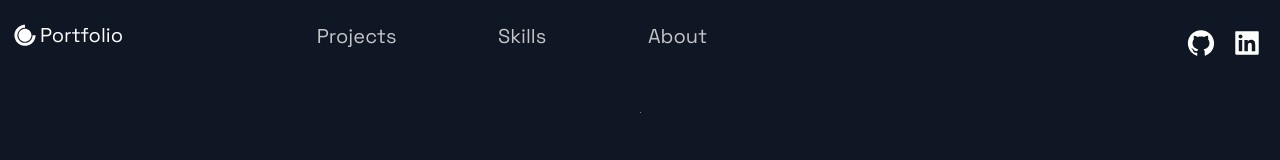
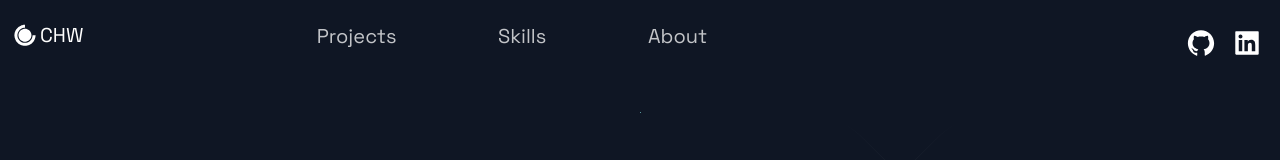
Before and after one commit to chrishadrian/personal-website, a Next.js app: page / in a window 1280 px wide. Shown: the top 160 px of the page. Built offline with nearby package versions, Linux system fonts and the light colour scheme; no server answers.

Commit message:
Updated header

```diff
--- a/src/components/Header/Header.js
+++ b/src/components/Header/Header.js
@@ -31,7 +31,7 @@
 							marginBottom: "20px",
 						}}
 					>
-						<DiCssdeck size="3rem" /> <Span>Portfolio</Span>
+						<DiCssdeck size="3rem" /> <Span>CHW</Span>
 					</a>
 				</Link>
 			</Div1>
```
